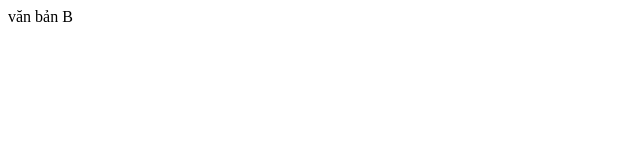
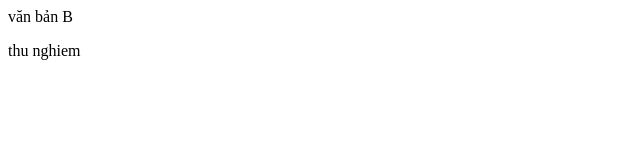
Before and after one commit to hiep2005zz/git5, a plain HTML site: page index.html in a window 1280 px wide. Shown: the full height of the page, 0-640 px from the left. Drawn offline with Linux system fonts and the light colour scheme.

Commit message:
thu ngiem thanh cong

```diff
--- a/index.html
+++ b/index.html
@@ -1 +1,2 @@
 <p>văn bản B</p>
+<p>thu nghiem</p>
```
